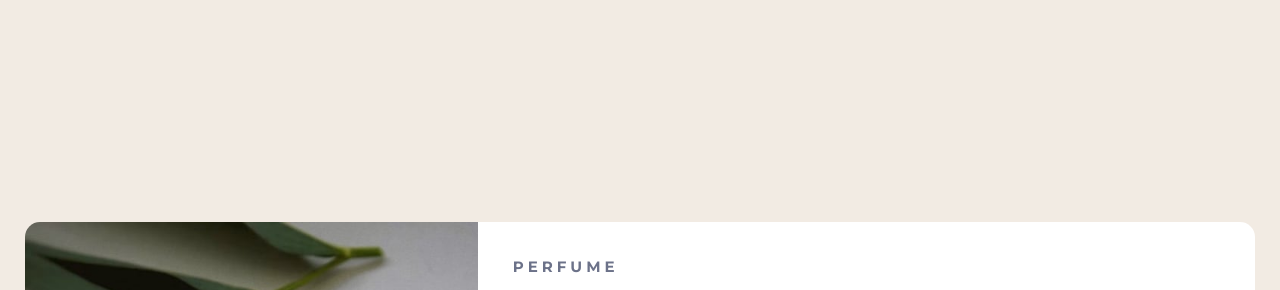
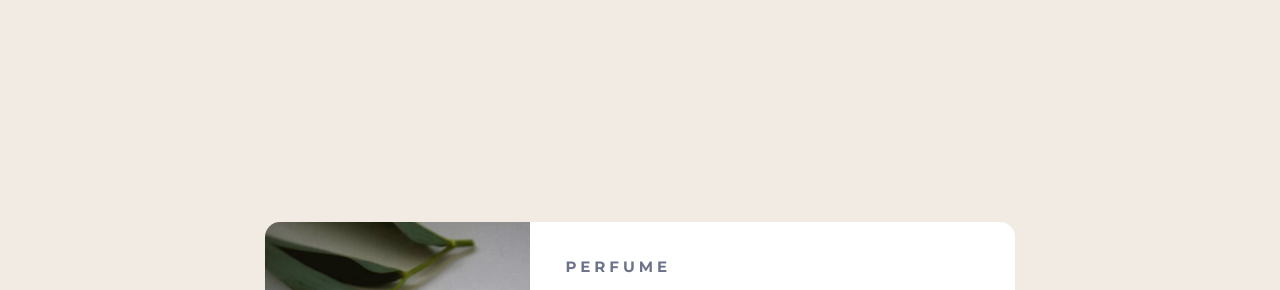
Before and after one commit to PivtoranisV/product-preview-card-component-main, a plain HTML site: page index.html in a window 1280 px wide. Shown: the part 111-401 px from the top of the page. Drawn offline with Linux system fonts and the light colour scheme.

Commit message:
align desktop version

```diff
--- a/index.css
+++ b/index.css
@@ -125,7 +125,9 @@
       .main {
           display: flex;
           flex-direction: row;
-          margin-top: 25%;
+          margin: auto;
+          max-width: 750px;
+          padding-top: 25%;
       }
 
       img {
```
